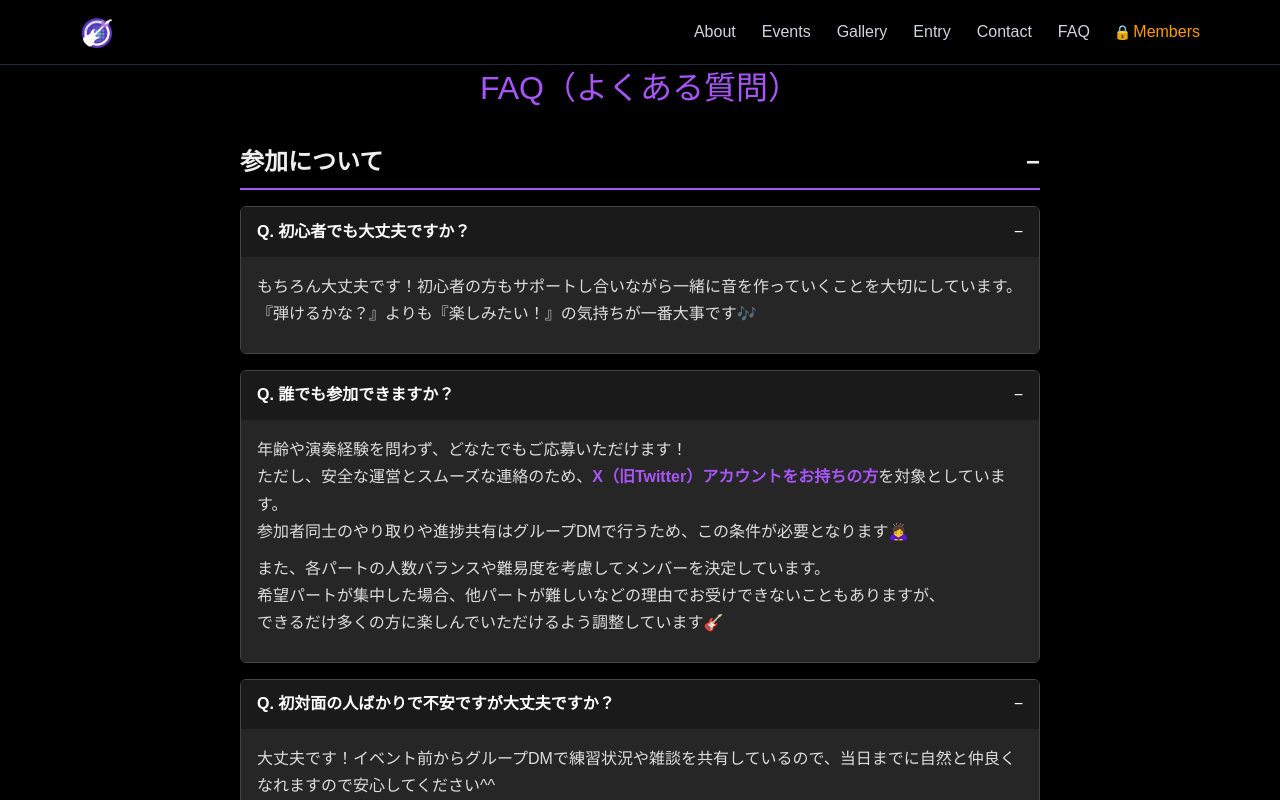
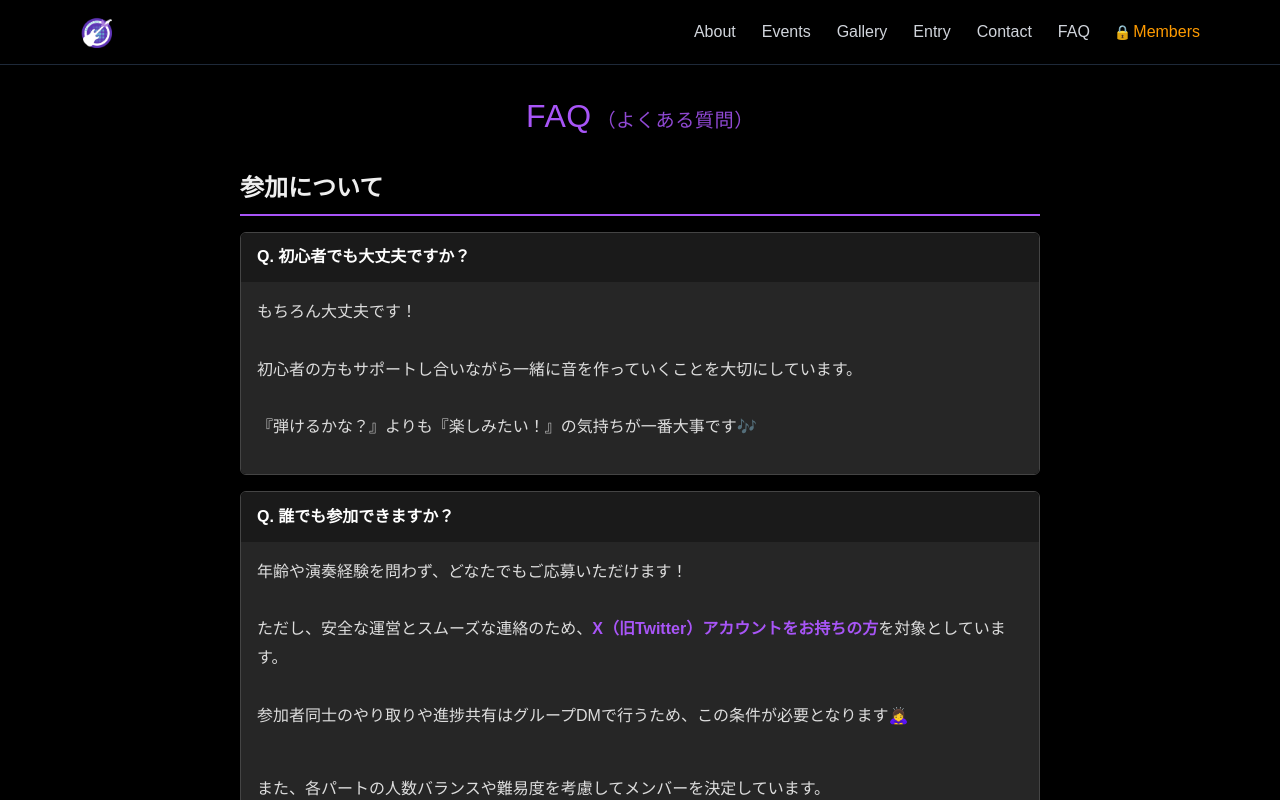
Before and after one commit to MaikoIshibashi/1day-band, a Next.js app: page /faq in a window 1280 px wide. Shown: the top 800 px of the page. Built offline with nearby package versions, Linux system fonts and the light colour scheme.

Commit message:
FAQ タイトル変更

```diff
--- a/app/faq/page.tsx
+++ b/app/faq/page.tsx
@@ -9,25 +9,56 @@ export default function FAQPage() {
     {
       category: "参加について",
       items: [
-         { q: "初心者でも大丈夫ですか？", a: "もちろん大丈夫です！初心者の方もサポートし合いながら一緒に音を作っていくことを大切にしています。『弾けるかな？』よりも『楽しみたい！』の気持ちが一番大事です🎶" },
-
-{
-  q: "誰でも参加できますか？",
-  a: `年齢や演奏経験を問わず、どなたでもご応募いただけます！
+        {
+          q: "初心者でも大丈夫ですか？",
+          a: `もちろん大丈夫です！
+初心者の方もサポートし合いながら一緒に音を作っていくことを大切にしています。
+『弾けるかな？』よりも『楽しみたい！』の気持ちが一番大事です🎶`,
+        },
+        {
+          q: "誰でも参加できますか？",
+          a: `年齢や演奏経験を問わず、どなたでもご応募いただけます！
 ただし、安全な運営とスムーズな連絡のため、**X（旧Twitter）アカウントをお持ちの方**を対象としています。
 参加者同士のやり取りや進捗共有はグループDMで行うため、この条件が必要となります🙇‍♀️
 
 また、各パートの人数バランスや難易度を考慮してメンバーを決定しています。
 希望パートが集中した場合、他パートが難しいなどの理由でお受けできないこともありますが、
-できるだけ多くの方に楽しんでいただけるよう調整しています🎸`
-},
-
-        { q: "初対面の人ばかりで不安ですが大丈夫ですか？", a: "大丈夫です！イベント前からグループDMで練習状況や雑談を共有しているので、当日までに自然と仲良くなれますので安心してください^^" },
-        { q: "練習は当日だけですか？", a: "本番当日が初セッションですが、希望者同士で事前に練習したり、スタジオを個別に借りて合わせるなどは自由にOKです！運営が参加するのは当日のみとなります！" },
-        { q: "掛け持ちはできますか？", a: "はい！キーボードとギターなど複数パートの掛け持ちも可能です。ただし他の参加希望者とのバランスを見ながら調整させていただきます。" },
-        { q: "年齢制限はありますか？", a: "特にありません！未成年の方は保護者の同意をお願いします。" },
-        { q: "キャンセルは可能ですか？", a: "やむを得ない事情がある場合はキャンセル可能です。出来るだけ早めにご連絡をお願いします。" },
-        { q: "打ち上げは必須ですか？", a: "いいえ、任意参加です。スタジオのみ・打ち上げ込みのどちらでもご参加いただけます🍻" },
+できるだけ多くの方に楽しんでいただけるよう調整しています🎸`,
+        },
+        {
+          q: "初対面の人ばかりで不安ですが大丈夫ですか？",
+          a: `大丈夫です！
+イベント前からグループDMで練習状況や雑談を共有しているので、
+当日までに自然と仲良くなれますので安心してください^^`,
+        },
+        {
+          q: "練習は当日だけですか？",
+          a: `本番当日が初セッションですが、希望者同士で事前に練習したり、
+スタジオを個別に借りて合わせるなどは自由にOKです！
+運営が参加するのは当日のみとなります。`,
+        },
+        {
+          q: "掛け持ちはできますか？",
+          a: `はい！
+キーボードとギターなど複数パートの掛け持ちも可能です。
+ただし他の参加希望者とのバランスを見ながら調整させていただきます。`,
+        },
+        {
+          q: "年齢制限はありますか？",
+          a: `特にありません！
+未成年の方は保護者の同意をお願いします。`,
+        },
+        {
+          q: "キャンセルは可能ですか？",
+          a: `やむを得ない事情がある場合はキャンセル可能です。
+出来るだけ早めにご連絡をお願いします。
+当日の無断キャンセルは次回以降の参加をお断りする場合がありますのでご了承ください。`,
+        },
+        {
+          q: "打ち上げは必須ですか？",
+          a: `いいえ、任意参加です。
+スタジオのみ・打ち上げ込みのどちらでもご参加いただけます🍻`,
+        },
       ],
     },
 
@@ -37,27 +68,38 @@ export default function FAQPage() {
       items: [
         {
           q: "どんな曲を演奏しますか？",
-          a: "GLAYの楽曲を2曲選曲して演奏します。回ごとに少しずつ違った雰囲気を楽しめるようにしています🎸",
+          a: `GLAYの楽曲を2曲選曲して演奏します。
+回ごとに少しずつ違った雰囲気を楽しめるようにしています🎸`,
         },
         {
           q: "楽譜（スコア）はどうなっていますか？",
-          a: "主催がバンドスコアを用意し、全員で共通の譜面を使用します。複数ギターやコーラスなどのパート分担が必要な場合は、主催が全体バランスを見ながら担当を割り振って譜面を案内します。必要に応じて簡略化アレンジも行うので、初心者の方も安心して参加できます📖",
+          a: `主催がバンドスコアを用意し、全員で共通の譜面を使用します。
+複数ギターやコーラスなどのパート分担が必要な場合は、
+主催が全体バランスを見ながら担当を割り振って譜面を案内します。
+必要に応じて簡略化アレンジも行うので、初心者の方も安心して参加できます📖`,
         },
         {
           q: "演奏レベルはどのくらいですか？",
-          a: "演奏者の経験に応じてパート割します。初めての方には簡単なパートを優先的にご案内しますのでご安心ください！",
+          a: `演奏者の経験に応じてパート割します。
+初めての方には簡単なパートを優先的にご案内しますのでご安心ください！`,
         },
         {
           q: "当日の音作り（サウンドチェック）はありますか？",
-          a: "はい、リハーサル時に各パートの音量や音色、バランスを確認します。エフェクター設定や音作りに不安がある方は、事前にご相談いただければサポートします🎛️",
+          a: `はい！
+リハーサル時に各パートの音量や音色、バランスを確認します。
+エフェクター設定や音作りに不安がある方は、
+事前にご相談いただければサポートします🎛️`,
         },
         {
           q: "演奏は撮影されますか？",
-          a: "はい！当日は2〜3台のカメラで撮影し、後日編集した映像をYouTubeに公開します。撮影データは全員に共有され、思い出としても残ります📸",
+          a: `はい！
+当日は2〜3台のカメラで撮影し、後日編集した映像をYouTubeに公開します。
+撮影データは全員に共有され、思い出としても残ります📸`,
         },
         {
           q: "もし演奏をミスしたらどうなりますか？",
-          a: "ミスしても大丈夫です！『完璧に弾くこと』よりも『音を合わせて楽しむこと』を大切にしています😊",
+          a: `ミスしても大丈夫です！
+『完璧に弾くこと』よりも『音を合わせて楽しむこと』を大切にしています😊`,
         },
       ],
     },
@@ -81,10 +123,24 @@ export default function FAQPage() {
 - メンバー限定グループDM／Membersサイト利用
 - チケット兼領収書発行`,
         },
-        { q: "支払い方法は？", a: "現金・PayPay・クレジットカード（Visa/Master/JCB等）に対応しています。当日までにお支払いでOKです。" },
-        { q: "キャンセル料はありますか？", a: "キャンセル料はありませんが、確定後のキャンセルは分かり次第ご連絡をお願いします。" },
-        { q: "プラン変更は可能ですか？", a: "After Party参加の可否については後からでも変更可能です！" },
-        { q: "領収書はもらえますか？", a: "はい。イベントチケット兼領収書をお渡しします。" },
+        {
+          q: "支払い方法は？",
+          a: `現金・PayPay・クレジットカード（Visa/Master/JCB等）に対応しています。
+当日までにお支払いでOKです。`,
+        },
+        {
+          q: "キャンセル料はありますか？",
+          a: `キャンセル料はありませんが、確定後のキャンセルは分かり次第ご連絡をお願いします。`,
+        },
+        {
+          q: "プラン変更は可能ですか？",
+          a: `After Party参加の可否については、後からでも変更可能です！`,
+        },
+        {
+          q: "領収書はもらえますか？",
+          a: `はい。
+イベントチケット兼領収書をお渡しします。`,
+        },
       ],
     },
 
@@ -92,11 +148,31 @@ export default function FAQPage() {
     {
       category: "当日について",
       items: [
-        { q: "開催日はいつ頃ですか？", a: "春と秋の年2回開催しています。開催地によって異なりますが、基本的には土日祝に実施しています。" },
-        { q: "集合時間はどのくらい？", a: "お昼前後に集合し、夕方〜夜にかけて本番演奏を行うスケジュールが多いです。詳細は参加者決定後にメールでお知らせします。" },
-        { q: "会場はどこですか？", a: "開催地ごとに異なりますが、アクセスしやすく広めの設備の整ったスタジオを選んでいます。エントリー確定後に詳細をご案内します。" },
-        { q: "機材は持参ですか？", a: "基本的にはご自身の楽器をお持ちください。ドラムやアンプなどの大型機材はスタジオのものを使用します。" },
-        { q: "体調不良などで参加できなくなった場合は？", a: "公式メール（info@1daystudioband.com）までご連絡ください。無理せず安全第一でお願いします。" },
+        {
+          q: "開催日はいつ頃ですか？",
+          a: `春と秋の年2回開催しています。
+開催地によって異なりますが、基本的には土日祝に実施しています。`,
+        },
+        {
+          q: "集合時間はどのくらい？",
+          a: `お昼前後に集合し、夕方〜夜にかけて本番演奏を行うスケジュールが多いです。
+詳細は参加者決定後にメールでお知らせします。`,
+        },
+        {
+          q: "会場はどこですか？",
+          a: `開催地ごとに異なりますが、アクセスしやすく広めの設備の整ったスタジオを選んでいます。
+エントリー確定後に詳細をご案内します。`,
+        },
+        {
+          q: "機材は持参ですか？",
+          a: `基本的にはご自身の楽器をお持ちください。
+ドラムやアンプなどの大型機材はスタジオのものを使用します。`,
+        },
+        {
+          q: "体調不良などで参加できなくなった場合は？",
+          a: `公式メール（info@1daystudioband.com）までご連絡ください。
+無理せず安全第一でお願いします。`,
+        },
       ],
     },
 
@@ -104,42 +180,107 @@ export default function FAQPage() {
     {
       category: "その他",
       items: [
-        { q: "次回の開催予定はありますか？", a: "年2回（春・秋）を予定しています。開催地は毎回異なります。最新情報は公式サイトやXでお知らせします📢" },
-        { q: "写真や動画は公開されますか？", a: "はい。YouTubeやSNSで公開予定ですが、ご希望があればモザイク対応します。" },
-        { q: "友人と一緒に参加できますか？", a: "もちろん可能です！応募フォームで『同伴希望』を記載していただければ、できる限り調整いたします。" },
-        { q: "地方からでも参加できますか？", a: "全国からのご参加OKです！遠方から新幹線や飛行機で来られる方も多くいらっしゃいます✈️宿泊先などの確保は早めをお勧めします！" },
-        { q: "メンバーが揃わない時はどうなりますか？", a: "必要なメンバーが揃わない場合、オンラインでの参加やパート変更、打ち込みなどで対応を考えていますがそれでも難しい場合は地域変更や開催を見送ることも検討します。" },
+        {
+          q: "次回の開催予定はありますか？",
+          a: `年2回（春・秋）を予定しています。
+開催地は毎回異なります。
+最新情報は公式サイトやXでお知らせします📢`,
+        },
+        {
+          q: "写真や動画は公開されますか？",
+          a: `はい。
+YouTubeやSNSで公開予定ですが、ご希望があればモザイク対応します。`,
+        },
+        {
+          q: "友人と一緒に参加できますか？",
+          a: `もちろん可能です！
+応募フォームで『同伴希望』を記載していただければ、できる限り調整いたします。`,
+        },
+        {
+          q: "地方からでも参加できますか？",
+          a: `全国からのご参加OKです！
+遠方から新幹線や飛行機で来られる方も多くいらっしゃいます✈️
+宿泊先などの確保は早めをお勧めします！`,
+        },
+        {
+          q: "メンバーが揃わない時はどうなりますか？",
+          a: `必要なメンバーが揃わない場合、オンラインでの参加やパート変更、打ち込みなどで対応を考えています。
+それでも難しい場合は地域変更や開催を見送ることも検討します。`,
+        },
       ],
     },
   ];
 
-  const [openCategory, setOpenCategory] = useState(Object.fromEntries(faqCategories.map((_, i) => [i, true])));
-  const [openItem, setOpenItem] = useState(
-    Object.fromEntries(faqCategories.flatMap((cat, i) => cat.items.map((_, j) => [`${i}-${j}`, true])))
-  );
+  const [isMobile, setIsMobile] = useState(false);
+  const [openCategory, setOpenCategory] = useState<{ [key: number]: boolean }>({});
+  const [openItem, setOpenItem] = useState<{ [key: string]: boolean }>({});
   const [visible, setVisible] = useState(false);
 
   useEffect(() => {
+    const mobile = window.innerWidth <= 768;
+    setIsMobile(mobile);
+    setOpenCategory(Object.fromEntries(faqCategories.map((_, i) => [i, !mobile])));
+    setOpenItem(
+      Object.fromEntries(
+        faqCategories.flatMap((cat, i) =>
+          cat.items.map((_, j) => [`${i}-${j}`, !mobile])
+        )
+      )
+    );
     const t = setTimeout(() => setVisible(true), 50);
     return () => clearTimeout(t);
   }, []);
 
-  const toggleCategory = (i: number) => setOpenCategory((prev) => ({ ...prev, [i]: !prev[i] }));
-  const toggleItem = (key: string) => setOpenItem((prev) => ({ ...prev, [key]: !prev[key] }));
+  const toggleCategory = (i: number) => {
+    if (isMobile) setOpenCategory((prev) => ({ ...prev, [i]: !prev[i] }));
+  };
+  const toggleItem = (key: string) => {
+    if (isMobile) setOpenItem((prev) => ({ ...prev, [key]: !prev[key] }));
+  };
 
   return (
-    <section className={`reveal ${visible ? "visible" : ""}`} style={{ padding: "4rem", backgroundColor: "#000", color: "white" }}>
-      <h2 style={{ fontSize: "2rem", color: "var(--color-accent)", textAlign: "center", marginBottom: "2rem" }}>
-        FAQ（よくある質問）
+    <section
+      className={`reveal ${visible ? "visible" : ""}`}
+      style={{
+        padding: "6rem 1.5rem 4rem",
+        backgroundColor: "#000",
+        color: "white",
+        scrollMarginTop: "80px",
+      }}
+    >
+      {/* 🔹タイトル */}
+      <h2
+        className="faq-title"
+        style={{
+          color: "var(--color-accent)",
+          textAlign: "center",
+          marginBottom: "2rem",
+          lineHeight: "1.3",
+          wordBreak: "keep-all",
+          letterSpacing: "0.5px",
+        }}
+      >
+        FAQ
+        <span
+          style={{
+            fontSize: "1.2rem",
+            marginLeft: "0.3rem",
+            opacity: 0.85,
+          }}
+        >
+          （よくある質問）
+        </span>
       </h2>
 
+      {/* 🔹FAQ本体 */}
       <div style={{ maxWidth: "800px", margin: "0 auto" }}>
         {faqCategories.map((cat, i) => (
           <div key={i} style={{ marginBottom: "2rem" }}>
+            {/* カテゴリー見出し */}
             <div
               onClick={() => toggleCategory(i)}
               style={{
-                cursor: "pointer",
+                cursor: isMobile ? "pointer" : "default",
                 fontSize: "1.5rem",
                 fontWeight: "bold",
                 borderBottom: "2px solid var(--color-accent)",
@@ -147,52 +288,89 @@ export default function FAQPage() {
                 marginBottom: "1rem",
                 display: "flex",
                 justifyContent: "space-between",
+                alignItems: "center",
                 color: "#eee",
               }}
             >
               <span>{cat.category}</span>
-              <span>{openCategory[i] ? "−" : "+"}</span>
+              {isMobile && <span>{openCategory[i] ? "−" : "+"}</span>}
             </div>
 
+            {/* QAリスト */}
             {openCategory[i] && (
               <div>
                 {cat.items.map((faq, j) => {
                   const key = `${i}-${j}`;
                   const isOpen = openItem[key];
                   return (
-                    <div key={key} style={{ marginBottom: "1rem", border: "1px solid #444", borderRadius: "6px", overflow: "hidden" }}>
+                    <div
+                      key={key}
+                      style={{
+                        marginBottom: "1rem",
+                        border: "1px solid #444",
+                        borderRadius: "6px",
+                        overflow: "hidden",
+                        transition: "all 0.3s ease",
+                      }}
+                    >
+                      {/* 質問 */}
                       <div
                         onClick={() => toggleItem(key)}
                         style={{
-                          cursor: "pointer",
+                          cursor: isMobile ? "pointer" : "default",
                           backgroundColor: "#1a1a1a",
                           padding: "0.8rem 1rem",
                           display: "flex",
                           justifyContent: "space-between",
                           alignItems: "center",
                           color: "#fff",
+                          lineHeight: "1.5",
                         }}
                       >
                         <span style={{ fontWeight: "bold" }}>Q. {faq.q}</span>
-                        <span>{isOpen ? "−" : "+"}</span>
+                        {isMobile && <span>{isOpen ? "−" : "+"}</span>}
                       </div>
 
+                      {/* 回答 */}
                       <div
                         style={{
-                          padding: isOpen ? "1rem" : "0 1rem",
+                          maxHeight: isOpen ? "1000px" : "0px",
+                          opacity: isOpen ? 1 : 0,
+                          overflow: "hidden",
+                          transition: "all 0.4s ease",
                           backgroundColor: "#262626",
                           color: "#ddd",
-                          display: isOpen ? "block" : "none",
+                          padding: isOpen ? "1rem" : "0 1rem",
+                          lineHeight: "1.8",
+                          whiteSpace: "pre-line",
                         }}
                       >
                         <ReactMarkdown
                           components={{
-                            p: ({ children }) => <p style={{ marginBottom: "0.6rem", lineHeight: "1.7" }}>{children}</p>,
-                            ul: ({ children }) => <ul style={{ paddingLeft: "1.5rem", marginBottom: "0.8rem" }}>{children}</ul>,
-                            li: ({ children }) => <li style={{ marginBottom: "0.3rem" }}>{children}</li>,
-                            strong: ({ children }) => <strong style={{ color: "var(--color-accent)" }}>{children}</strong>,
+                            p: ({ children }) => (
+                              <p
+                                style={{
+                                  marginBottom: "1rem",
+                                  lineHeight: "1.8",
+                                  whiteSpace: "pre-line",
+                                }}
+                              >
+                                {children}
+                              </p>
+                            ),
+                            strong: ({ children }) => (
+                              <strong style={{ color: "var(--color-accent)" }}>
+                                {children}
+                              </strong>
+                            ),
                             a: ({ children, href }) => (
-                              <Link href={href || "#"} style={{ color: "var(--color-accent)", textDecoration: "underline" }}>
+                              <Link
+                                href={href || "#"}
+                                style={{
+                                  color: "var(--color-accent)",
+                                  textDecoration: "underline",
+                                }}
+                              >
                                 {children}
                               </Link>
                             ),
@@ -209,6 +387,22 @@ export default function FAQPage() {
           </div>
         ))}
       </div>
+
+      {/* 🔹レスポンシブタイトル調整CSS */}
+      <style jsx global>{`
+        .faq-title {
+          font-size: 2rem;
+        }
+
+        @media (max-width: 600px) {
+          .faq-title {
+            font-size: 1.6rem;
+          }
+          .faq-title span {
+            font-size: 1rem;
+          }
+        }
+      `}</style>
     </section>
   );
 }
```
Also changed, not shown: app/guideline/page.tsx (+3 -5 lines), app/preview/page.tsx (+0 -13 lines), app/site-chrome.tsx (+8 -2 lines).
